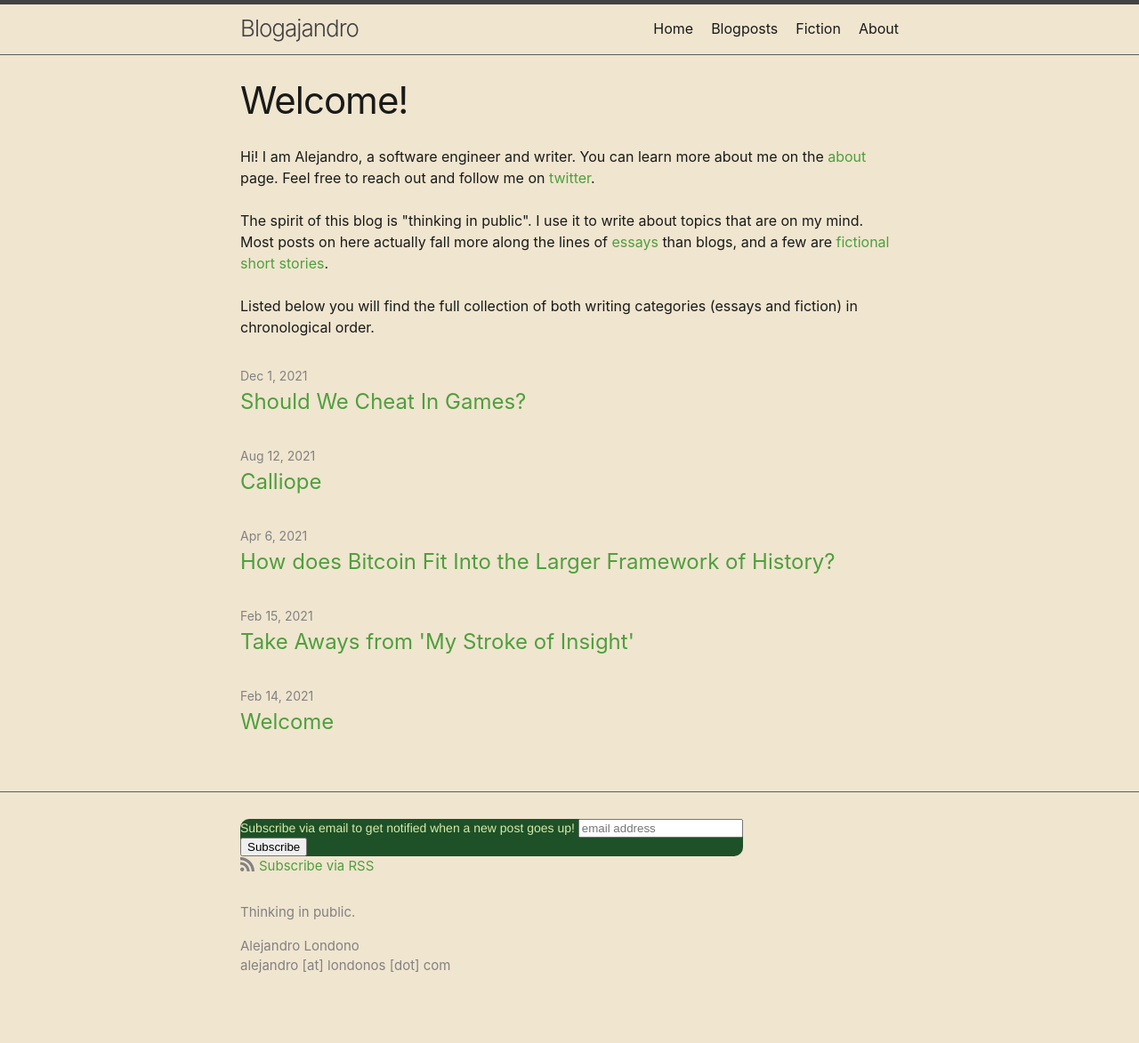
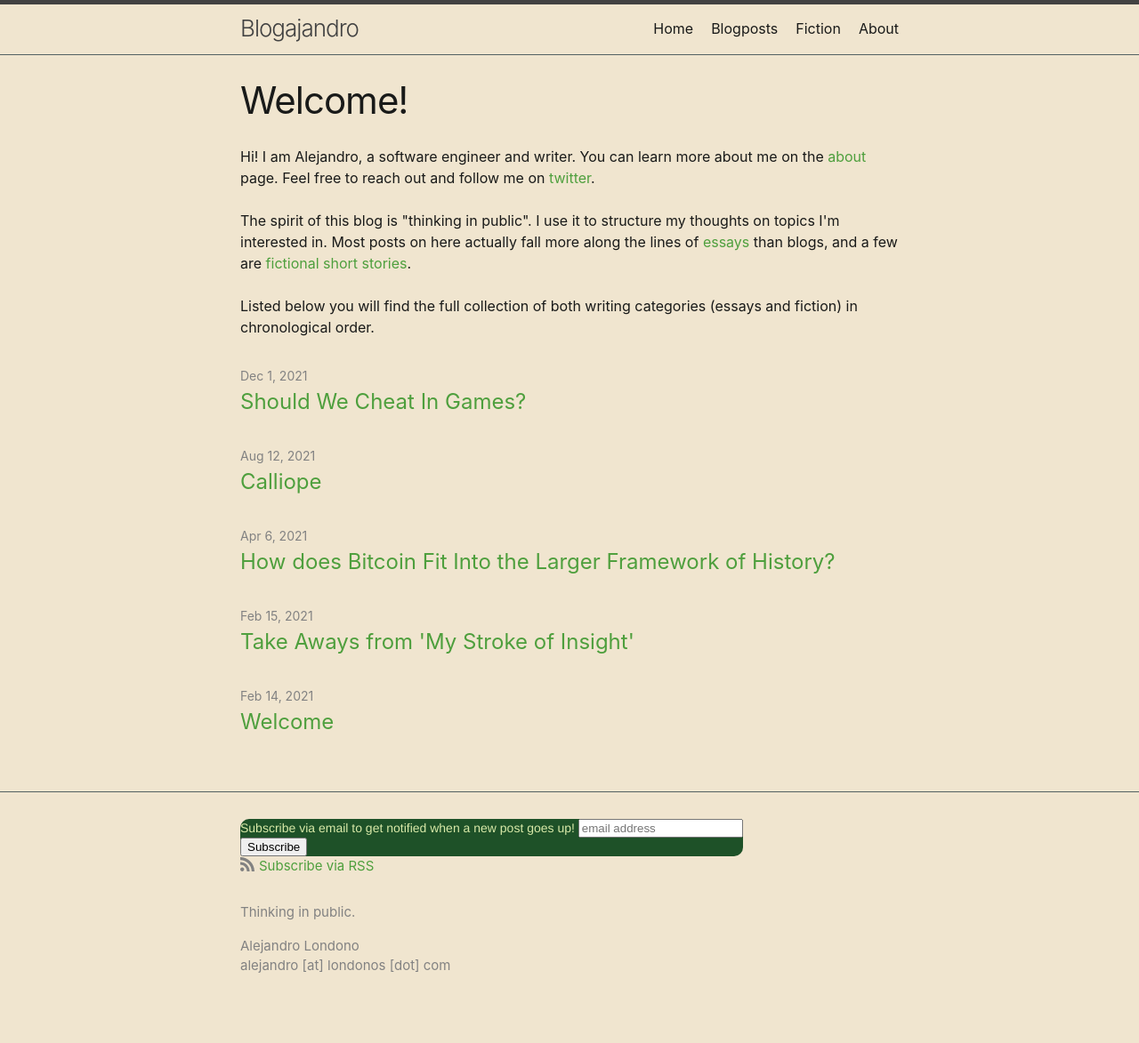
Before and after one commit to Alondono97/blog.alondono.me, a Jekyll site: the page built from index.html, in a window 1280 px wide. Shown: the whole page at 89% size. Built offline with Jekyll 4.4.1, drawn with Linux system fonts in a browser that asks for light colours; comment, search, counter and statistics services are not loaded.

Commit message:
About page update

```diff
--- a/about.markdown
+++ b/about.markdown
@@ -3,10 +3,11 @@
 title: About
 permalink: /about/
 ---
+# Hey There!
 
-Hey there! I am Alejandro, a software engineer and writer. Feel free to reach out and follow me on [twitter](https://twitter.com/alondono97).
+I am Alejandro, a software engineer and writer. Feel free to reach out and follow me on [twitter](https://twitter.com/alondono97).
 
-The spirit of this blog is "thinking in public". I use it to write about topics that are on my mind. I enjoy writing long form <a href="/blog">essay style posts</a> as well as <a href="/fiction">fictional short stories</a>.
+The spirit of this blog is "thinking in public". I use it to structure my thoughts on topics I'm interested in. I enjoy writing long form <a href="/blog">essay style posts</a> as well as <a href="/fiction">fictional short stories</a>.
 
 ## Education
 I graduated from Texas A&M Universtiy with a B.S. in Computer Science and a Minor in Mathematics. I now work as a software consultant.
--- a/index.html
+++ b/index.html
@@ -17,7 +17,7 @@
         <br>
         <br>
         The spirit of this blog is "thinking in public".
-        I use it to write about topics that are on my mind.
+        I use it to structure my thoughts on topics I'm interested in.
         Most posts on here actually fall more along the lines of <a href="/blog">essays</a> than blogs, and a few are <a href="/fiction">fictional short stories</a>.
         <br>
         <br>
```
